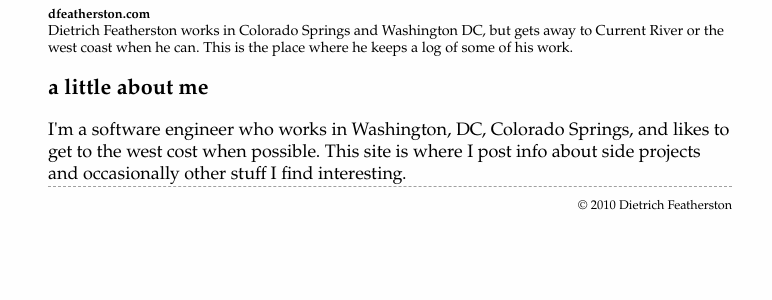
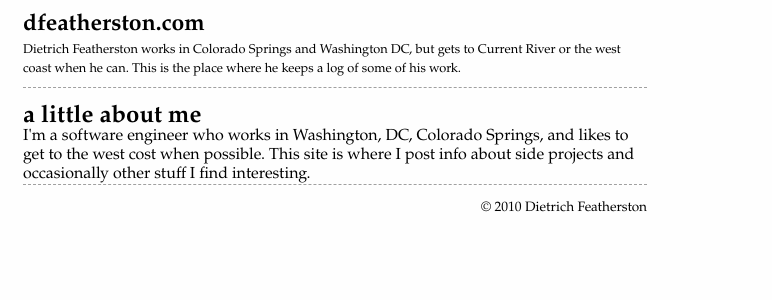
Before and after one commit to d2fn/d2fn.com, a Jekyll site: the page built from about.html, in a window 1280 px wide. Shown: the top 300 px of the page, without its empty margins (0-772 px from the left). Built offline with Jekyll 4.4.1, drawn with Linux system fonts in a browser that asks for light colours.

```diff
--- a/_layouts/default.html
+++ b/_layouts/default.html
@@ -14,7 +14,7 @@
 
 <div id="header">
 <h1><a href="/">dfeatherston.com</a></h1>
-Dietrich Featherston works in Colorado Springs and Washington DC, but gets away to Current River or the west coast when he can.  This is the place where he keeps a log of some of his work.
+Dietrich Featherston works in Colorado Springs and Washington DC, but gets to Current River or the west coast when he can.  This is the place where he keeps a log of some of his work.
 </div>
 
 <div id="content">
@@ -22,7 +22,8 @@ Dietrich Featherston works in Colorado Springs and Washington DC, but gets away
 </div>
 
 <div id="footer">
-  <p>&copy; 2010 Dietrich Featherston
+<!-- todo: change this to be an href to contact info when you get it up -->
+  <p>&copy; 2010 <a href="/">Dietrich Featherston</a>
 </div>
 
 </div>
--- a/_posts/2009-09-01-second-movement.textile
+++ b/_posts/2009-09-01-second-movement.textile
@@ -1,13 +1,11 @@
 ---
-layout: posts
+layout: post
 title: "Visual Music Making with Processing and openFrameworks"
 ---
 
-h2. {{ page.title }}
-
 After seeing some of the work of folks like "Golan Levin":http://flong.com and "Ben Fry":http://benfry.com I was inspired to learn a little more about "openFrameworks":http://openframeworks.cc and "Processing":http://processing.org.  This is a log of a project I eventually called _second movement_ that came as a result.
 
-The goal of this project was to build something that responds to full body input by playing back pleasing sights and sounds to the audience.  As motion is detected (via an attached web cam) it is highlighted in a revolving color spectrum.  In addition, motion is mapped onto a configurable musical scale with individual notes being represented as on-screen sprites.  The result is intended to be pleasing to both the eyes and ears.
+The goal of this project was to build something that responds to full body input with pleasing sights and sounds.  As motion is detected (via an attached web cam) it is highlighted in a revolving color spectrum.  In addition, motion is mapped onto a configurable musical scale with individual notes being represented as on-screen sprites.  The result is intended to be pleasing to both the eyes and ears.
 
 The following is a video capture of the original version of second movement written in the Processing environment.
 
--- a/_posts/2009-10-10-shuffled-viewer.textile
+++ b/_posts/2009-10-10-shuffled-viewer.textile
@@ -1,9 +1,7 @@
 ---
-layout: posts
+layout: post
 title: "Face Shuffling with Processing"
 ---
-
-h2. {{ page.title }}
 
 _Shuffled Viewer_ is a second project done with "Processing":http://processing.org as a way to experiement with facial recognition.  This app simply displays noise until faces are detected.  At this point it will shuffle the last 50 or so faces it has detected and play them back blended with the original noice.  The central face is also split into quadrants randomly at which point each quadrant is shuffled independently of the other mixing and matching faces in the crowd.  I've often thought this might be something cool to put up at halloween party.
 
--- a/_posts/2009-12-20-kepler.textile
+++ b/_posts/2009-12-20-kepler.textile
@@ -1,9 +1,7 @@
 ---
-layout: posts
+layout: post
 title: "Gravitational Generative Art"
 ---
-
-h2. {{ page.title }}
 
 This project nicknamed _kepler_ aimed to build unique, generative artwork.  Each execution fills a virtual "universe" with a number of particles of varying mass.  As gravitational forces are exerted on one another, the universe forces color hue changes which show the paths traced by each particle over time.  While the goal is to produce interesting static images, watching each unfold is half the fun. Here is a video demo showing a few iterations ("BoC":http://boardsofcanada.com lighting up the cones).  The first few iterations show limited particle history while later ones leave it intact.  _I'll post some more interesting static captures to flickr soon_
 
--- a/_posts/2010-07-28-schedule-scraping.textile
+++ b/_posts/2010-07-28-schedule-scraping.textile
@@ -1,9 +1,7 @@
 ---
-layout: posts
+layout: post
 title: "Schedule Scraping (aka The Real Semantic Web)"
 ---
-
-h2. {{ page.title }}
 
 I was recently responsible for organizing a trip to "Adobe MAX 2010":http://max.adobe.com for a few folks.  By and large conference schedule postings seem to focus on the individual attendee and don't scale well to group planning.
 
--- a/css/default.css
+++ b/css/default.css
@@ -1,44 +1,65 @@
 body {
-font-family: "Sabon Lt Std", "Hoefler Text", "Palatino Linotype", "Book Antiqua", serif;
-background-color: #FEFEFE;
+background-color: #fefefe;
+color:  #000000;
+font-family: "Book Antiqua", "Hoefler Text", Inconsolata, "Palatino Linotype", serif;
+font-size: 1.0em;
+line-height: 1.2em;
 }
 
 h1 a, h2 a { text-decoration: none; }
-h2 { font-size: 120%; }
+h2 {
+	margin-bottom: 0;
+}
+h2.post-title { font-size: 130%; margin-bottom: 0px; }
+h3 { font-size: 100%; }
 
-#header { font-size: 80%; }
-#header h1 { padding: 0; margin: 0; font-size: 90%; }
+#header { font-size: 80%; border-width: 0 0 1px 0; border-style: dashed; border-color: #A0A0A0; padding: 0 0 7px 0; }
+#header h1 { padding: 0; margin: 0px 0px 7px 0px; font-size: 180%;}
 #header h1 a, #header h1 a:visited { color: #000; }
 
-a { text-decoration: none; }
+a { text-decoration: none;
+	color: #ca4a12;
+}
 a:hover { text-decoration: underline; }
 a img { border:0; }
 
+p.timestamp {
+margin-top:  0.5em;
+font-size: small;
+font-variant: small-caps;
+}
 
 #wrap {
-padding: 0 0 0 0;
-width: 38em;
-margin-left: 40px;
-font-size: large;
+width: 39em;
+padding: 5px 5px 5px 5px;
+margin: 10px 0px 0px 10px;
+border-style: dashed;
+border-color: #AFAFAF;
+border-width: 0;
 }
 
 ul.posts li span {
-  float:right;
+  float: right;
   color: #888;
 }
 
-#related li { font-size: 70%; }
+#related li { font-size: 85%; }
 
 #footer {
-border-top: 1px; border-bottom: 0; border-right: 0; border-left: 0;
+border-width: 1px 0 0 0;
 border-color: #A0A0A0;
 text-align: right;
 border-style: dashed;
-font-size: 70%;
+font-size: 85%;
+}
+
+#footer a {
+text-decoration: none;
+color: #000000;
 }
 
 small {
-font-size: 70%;
+font-size: 80%;
 }
 
 .photo {
@@ -48,12 +69,12 @@ margin:6px 18px 2px 5px;
 padding:2px;
 }
 
-
-.box {
+blockquote {
 background:#DFDFDF;
 border:1px solid #c8c8c8;
 color:#000;
-font-size:0.9em;
-line-height:1.4em;
+font-size: 0.8em;
+line-height: 1.4em;
 padding: 0px 4px 0px 10px;
+margin: 0 0 0 1.2em;
 }
```
Also changed, not shown: _layouts/post.html (added, +31 -0 lines), _posts/2010-08-03-cassandra-paper.textile (+4 -6 lines).
